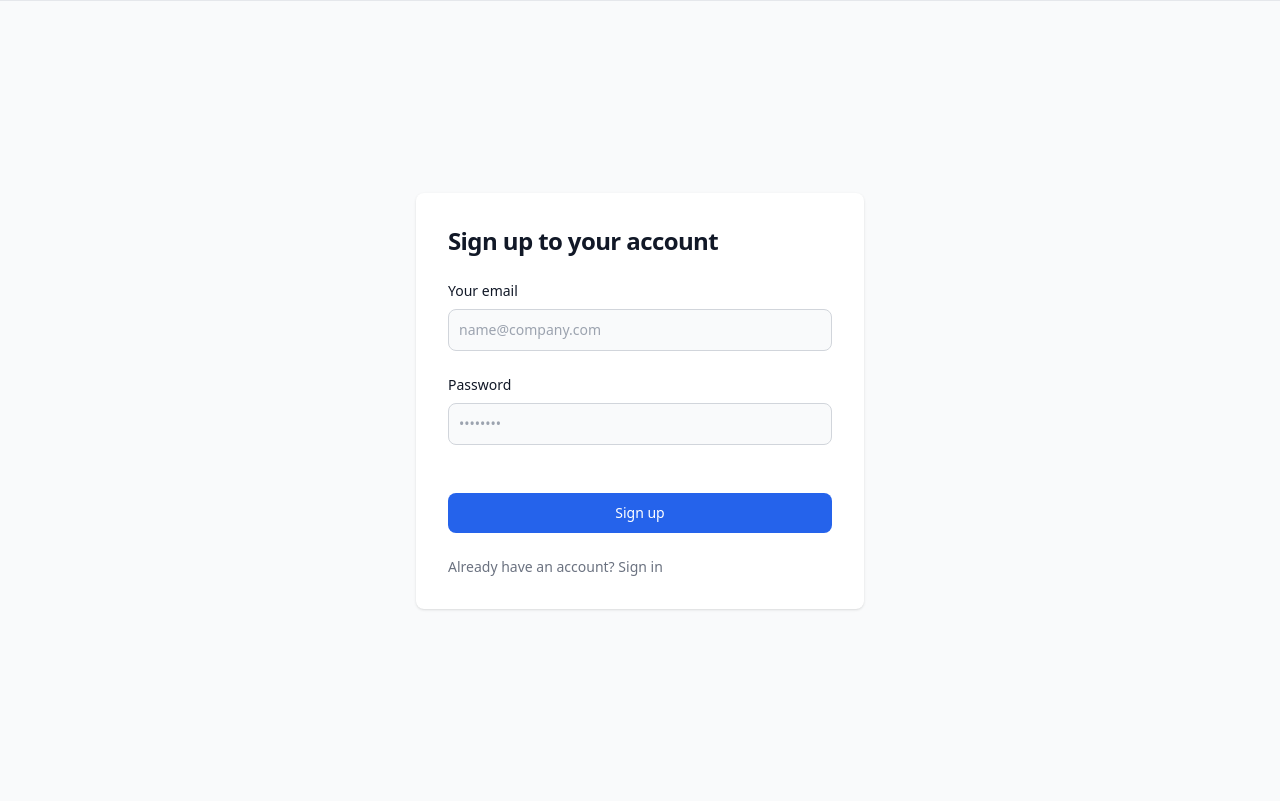
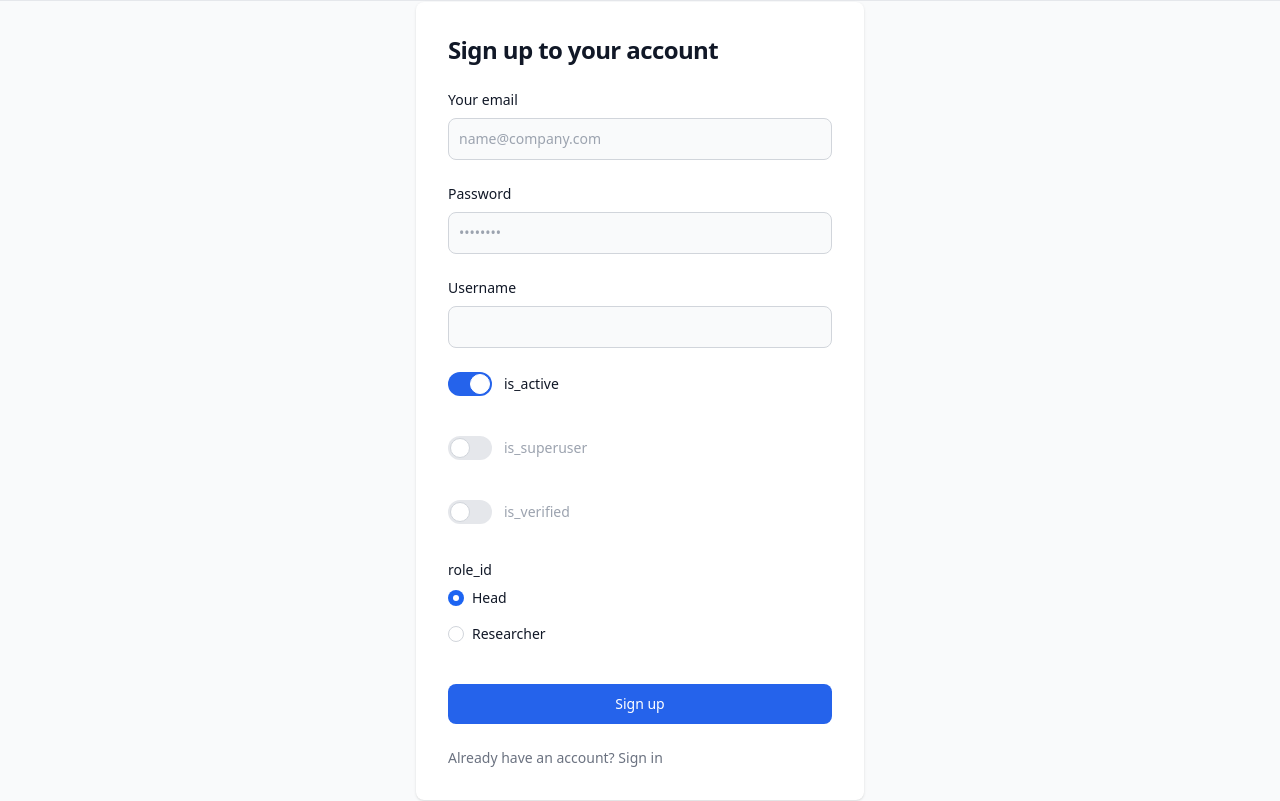
Before and after one commit to galkinyaroslav/Heatsink_test, a FastAPI app: page /pages/signup/ in a window 1280 px wide. Shown: the part 72-873 px from the top of the page. Run offline with FastAPI, Linux system fonts and the light colour scheme; parts of the project's set-up code (start-up, migrations or seed data) failed here and were passed over; some libraries are stand-ins or nearby versions.

Commit message:
changed signup.html and /runs/ endpoint now it works

```diff
--- a/src/measurements/router.py
+++ b/src/measurements/router.py
@@ -109,7 +109,8 @@ async def get_runs(offset: int | None = None,
     # print(run_numbers)
     response = [i for i in run_numbers]
     # print(response)
-    return {'data': response}
+    return {'lostofdata': response,
+            'user': user}
 
 
 @router.get('/runs/{run_number}')
--- a/src/pages/router.py
+++ b/src/pages/router.py
@@ -20,10 +20,11 @@ def get_base_page(request: Request):
 
 
 @router.get('/runs/', name='runs')
-def get_runs_page(request: Request, runs=Depends(get_runs)):
+def get_runs_page(request: Request, datadict=Depends(get_runs)):
     return templates.TemplateResponse('runs.html', {
         'request': request,
-        'runs': runs['data']}
+        'runs': datadict['lostofdata'],
+        'user': datadict['user']}
         )
 
 
--- a/src/templates/signup.html
+++ b/src/templates/signup.html
@@ -7,7 +7,7 @@
               <h1 class="text-xl font-bold leading-tight tracking-tight text-gray-900 md:text-2xl dark:text-white">
                   Sign up to your account
               </h1>
-              <form class="space-y-4 md:space-y-6" action="#">
+              <form class="space-y-4 md:space-y-6" id="signUpForm">
                   <div>
                       <label for="email" class="block mb-2 text-sm font-medium text-gray-900 dark:text-white">Your email</label>
                       <input type="email" name="email" id="email" class="bg-gray-50 border border-gray-300 text-gray-900 sm:text-sm rounded-lg focus:ring-primary-600 focus:border-primary-600 block w-full p-2.5 dark:bg-gray-700 dark:border-gray-600 dark:placeholder-gray-400 dark:text-white dark:focus:ring-blue-500 dark:focus:border-blue-500" placeholder="name@company.com" required="">
@@ -16,25 +16,116 @@
                       <label for="password" class="block mb-2 text-sm font-medium text-gray-900 dark:text-white">Password</label>
                       <input type="password" name="password" id="password" placeholder="••••••••" class="bg-gray-50 border border-gray-300 text-gray-900 sm:text-sm rounded-lg focus:ring-primary-600 focus:border-primary-600 block w-full p-2.5 dark:bg-gray-700 dark:border-gray-600 dark:placeholder-gray-400 dark:text-white dark:focus:ring-blue-500 dark:focus:border-blue-500" required="">
                   </div>
-                  <div class="flex items-center justify-between">
-<!--                      <div class="flex items-start">-->
-<!--                          <div class="flex items-center h-5">-->
-<!--                            <input id="remember" aria-describedby="remember" type="checkbox" class="w-4 h-4 border border-gray-300 rounded bg-gray-50 focus:ring-3 focus:ring-primary-300 dark:bg-gray-700 dark:border-gray-600 dark:focus:ring-primary-600 dark:ring-offset-gray-800" required="">-->
-<!--                          </div>-->
-<!--                          <div class="ml-3 text-sm">-->
-<!--                            <label for="remember" class="text-gray-500 dark:text-gray-300">Remember me</label>-->
-<!--                          </div>-->
-<!--                      </div>-->
-<!--                      <a href="#" class="text-sm font-medium text-primary-600 hover:underline dark:text-primary-500">Forgot password?</a>-->
+                  <div>
+                      <label for="username" class="block mb-2 text-sm font-medium text-gray-900 dark:text-white">Username</label>
+                      <input type="text" name="username" id="username" placeholder="" class="bg-gray-50 border border-gray-300 text-gray-900 sm:text-sm rounded-lg focus:ring-primary-600 focus:border-primary-600 block w-full p-2.5 dark:bg-gray-700 dark:border-gray-600 dark:placeholder-gray-400 dark:text-white dark:focus:ring-blue-500 dark:focus:border-blue-500" required="">
                   </div>
-                  <button type="submit" class="w-full text-white bg-blue-600 hover:bg-blue-700 focus:ring-4 focus:outline-none focus:ring-primary-300 font-medium rounded-lg text-sm px-5 py-2.5 text-center dark:bg-primary-600 dark:hover:bg-primary-700 dark:focus:ring-primary-800">Sign up</button>
+                  <div>
+                      <label for="is_active" class="relative inline-flex items-center mb-4 cursor-pointer">
+                          <input type="checkbox" name="checkboxes" id="is_active" value="True" class="sr-only peer" checked>
+                          <div class="w-11 h-6 bg-gray-200 rounded-full peer peer-focus:ring-4 peer-focus:ring-blue-300 dark:peer-focus:ring-blue-800 dark:bg-gray-700 peer-checked:after:translate-x-full peer-checked:after:border-white after:content-[''] after:absolute after:top-0.5 after:left-[2px] after:bg-white after:border-gray-300 after:border after:rounded-full after:h-5 after:w-5 after:transition-all dark:border-gray-600 peer-checked:bg-blue-600"></div>
+                          <span class="ml-3 text-sm font-medium text-gray-900 dark:text-gray-300">is_active</span>
+                      </label>
+                  </div>
+                  <div>
+                      <label for="is_superuser" class="relative inline-flex items-center mb-4 cursor-pointer">
+                          <input type="checkbox" name="checkboxes" id="is_superuser" value="False" class="sr-only peer" disabled>
+                          <div class="w-11 h-6 bg-gray-200 rounded-full peer dark:bg-gray-700 peer-checked:after:translate-x-full peer-checked:after:border-white after:content-[''] after:absolute after:top-0.5 after:left-[2px] after:bg-white after:border-gray-300 after:border after:rounded-full after:h-5 after:w-5 after:transition-all dark:border-gray-600 peer-checked:bg-blue-600"></div>
+                          <span class="ml-3 text-sm font-medium text-gray-400 dark:text-gray-500">is_superuser</span>
+                      </label>
+                  </div>
+                  <div>
+                      <label for="is_verified" class="relative inline-flex items-center mb-3 cursor-pointer">
+                          <input type="checkbox" name="checkboxes" id="is_verified" value="False" class="sr-only peer" disabled>
+                          <div class="w-11 h-6 bg-gray-200 rounded-full peer dark:bg-gray-700 peer-checked:after:translate-x-full peer-checked:after:border-white after:content-[''] after:absolute after:top-0.5 after:left-[2px] after:bg-white after:border-gray-300 after:border after:rounded-full after:h-5 after:w-5 after:transition-all dark:border-gray-600 peer-checked:bg-blue-600"></div>
+                          <span class="ml-3 text-sm font-medium text-gray-400 dark:text-gray-500">is_verified</span>
+                      </label>
+                  </div>
+<!--                  <div>-->
+<!--                      <label for="role_id" class="block mb-2 text-sm font-medium text-gray-900 dark:text-white">role_id</label>-->
+<!--                      <input type="text" name="role_id" id="role_id" placeholder="0" class="bg-gray-50 border border-gray-300 text-gray-900 sm:text-sm rounded-lg focus:ring-primary-600 focus:border-primary-600 block w-full p-2.5 dark:bg-gray-700 dark:border-gray-600 dark:placeholder-gray-400 dark:text-white dark:focus:ring-blue-500 dark:focus:border-blue-500" required="">-->
+<!--                  </div>-->
+                  <fieldset>
+                      <label class="block mb-2 text-sm font-medium text-gray-900 dark:text-white">role_id</label>
+                      <legend class="sr-only">role_id</legend>
+                      <div class="flex items-center mb-4">
+                          <input id="role_id-option-1" type="radio" name="role_id" value="0" class="w-4 h-4 border-gray-300 focus:ring-2 focus:ring-blue-300 dark:focus:ring-blue-600 dark:focus:bg-blue-600 dark:bg-gray-700 dark:border-gray-600" checked>
+                          <label for="role_id-option-1" class="block ml-2 text-sm font-medium text-gray-900 dark:text-gray-300">
+                              Head
+                          </label>
+                      </div>
+
+                      <div class="flex items-center mb-4">
+                          <input id="role_id-option-2" type="radio" name="role_id" value="1" class="w-4 h-4 border-gray-300 focus:ring-2 focus:ring-blue-300 dark:focus:ring-blue-600 dark:focus:bg-blue-600 dark:bg-gray-700 dark:border-gray-600">
+                          <label for="role_id-option-2" class="block ml-2 text-sm font-medium text-gray-900 dark:text-gray-300">
+                              Researcher
+                          </label>
+                      </div>
+                  </fieldset>
+
+                  <button type="submit" id="submitButton" class="w-full text-white bg-blue-600 hover:bg-blue-700 focus:ring-4 focus:outline-none focus:ring-primary-300 font-medium rounded-lg text-sm px-5 py-2.5 text-center dark:bg-primary-600 dark:hover:bg-primary-700 dark:focus:ring-primary-800">Sign up</button>
                   <p class="text-sm font-light text-gray-500 dark:text-gray-400">
-                      Already have an account? <a href="#" class="font-medium text-primary-600 hover:underline dark:text-primary-500">Sign in</a>
+                      Already have an account? <a href="{{ url_for('signin')}}" class="font-medium text-primary-600 hover:underline dark:text-primary-500">Sign in</a>
                   </p>
               </form>
           </div>
       </div>
   </div>
+        <div id="result"></div>
+
 </section>
+<script>
+    document.getElementById("submitButton").addEventListener("click", function () {
+        var emailData = document.getElementById("email").value;
+        var passwordData = document.getElementById("password").value;
+        var usernameData = document.getElementById("username").value;
+
+        var checkboxData = [];
+        var checkboxes = document.getElementsByName("checkboxes");
+        checkboxes.forEach(function (checkbox) {
+            if (checkbox.checked) {
+                checkboxData.push(true);
+            }
+            else {
+                checkboxData.push(false);
+            }
+        });
+
+        var radioData;
+        var radios = document.getElementsByName("role_id");
+        radios.forEach(function (radio) {
+            if (radio.checked) {
+                radioData = radio.value;
+            }
+        });
+
+        // Создайте объект JSON для передачи данных
+        var jsonData = {
+            "email": emailData,
+            "password": passwordData,
+            "is_active": checkboxData.at(0),
+            "is_superuser": checkboxData.at(1),
+            "is_verified": checkboxData.at(2),
+            "username": usernameData,
+            "role_id": radioData
+        };
+
+        // Отправьте данные на сервер с помощью AJAX-запроса
+        fetch('/auth/register', {
+            method: 'POST',
+            headers: {
+                'Content-Type': 'application/json'
+            },
+            body: JSON.stringify(jsonData)
+        })
+        .then(response => response.json())
+        .then(data => {
+            document.getElementById("result").innerHTML = "Ответ от сервера: " + JSON.stringify(data);
+        })
+        .catch(error => {
+            console.error('Ошибка:', error);
+        });
+    });
+</script>
 
 {%endblock%}
```
